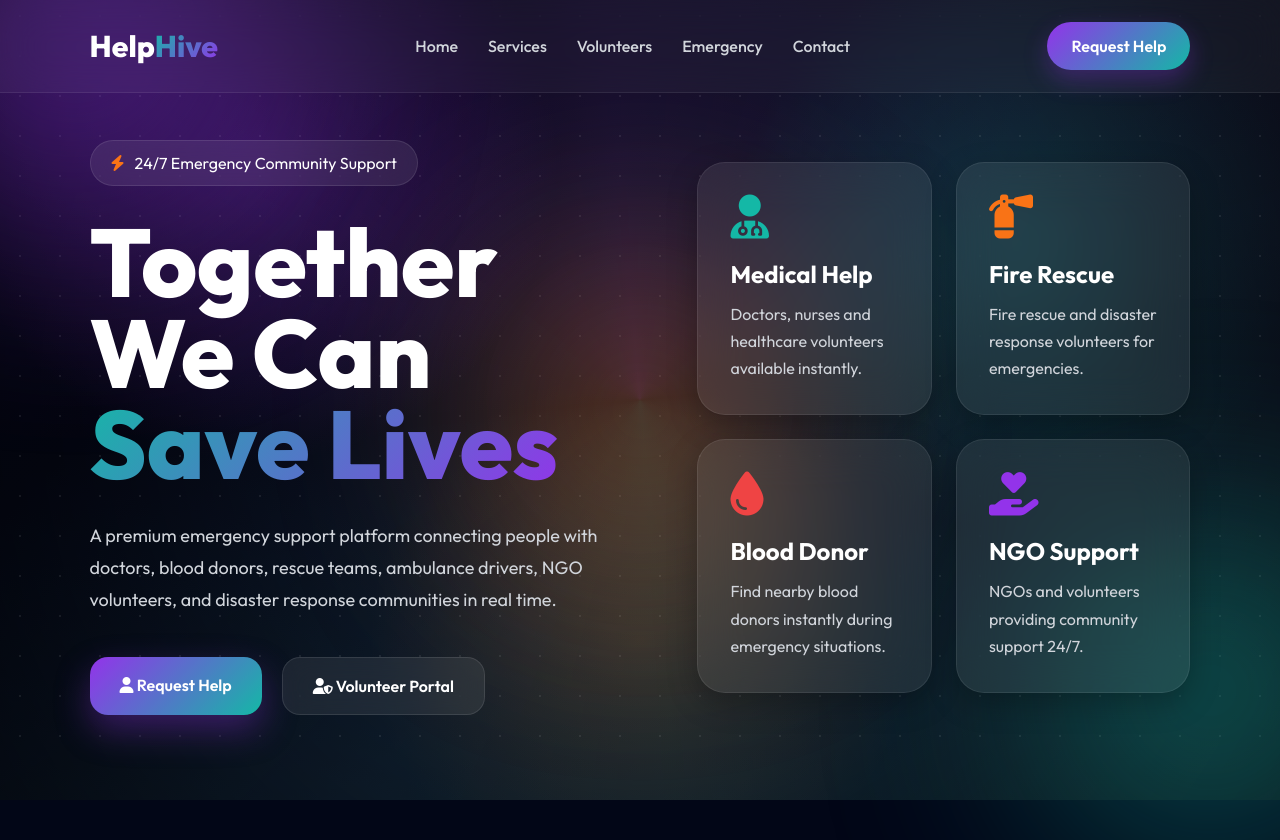
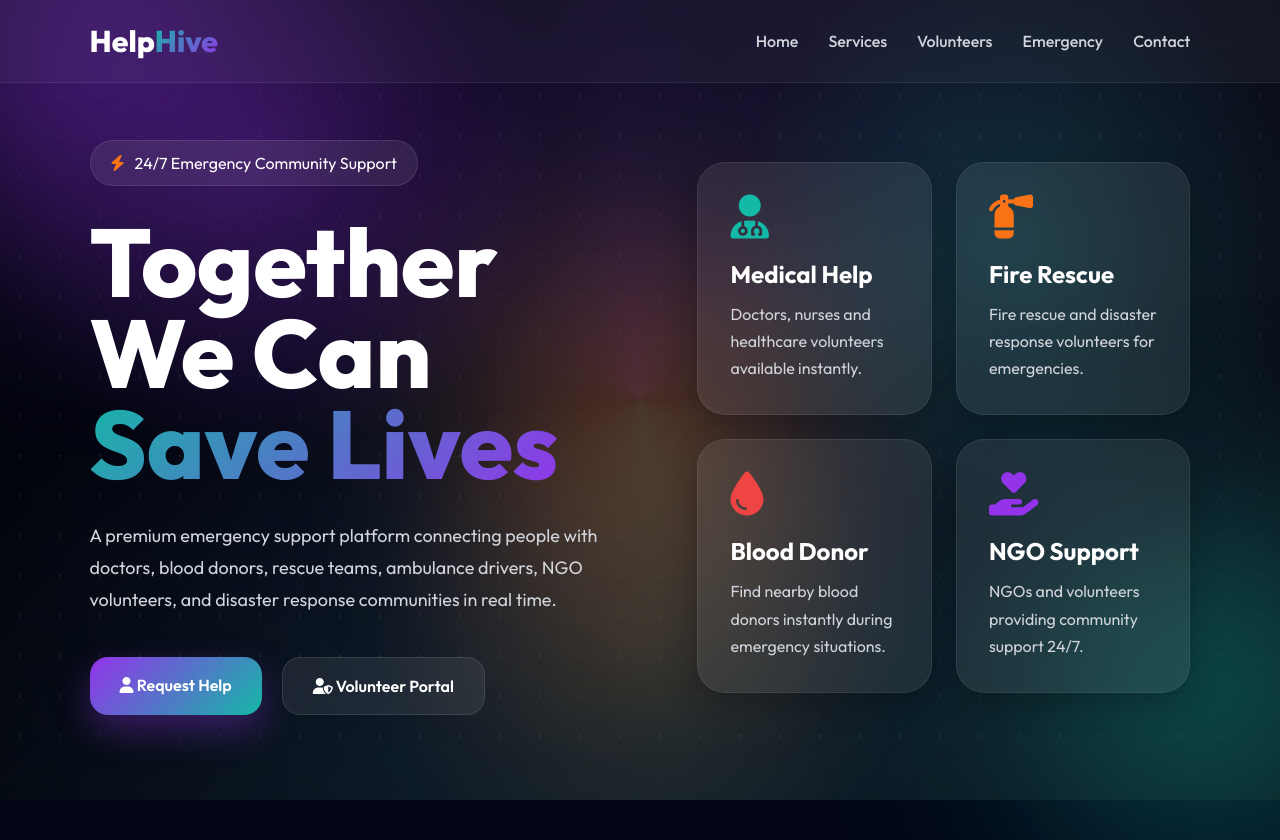
Before and after one commit to gagandeepgn94-code/Help_Hive, a Flask app: page / in a window 1280 px wide. Shown: the top 840 px of the page. Run offline with Flask 3, Linux system fonts and the light colour scheme.

Commit message:
Removed duplicate 'Request Help'

```diff
--- a/templates/index.html
+++ b/templates/index.html
@@ -572,10 +572,6 @@
       <a href="#">Contact</a>
     </div>
 
-    <a href="#" class="nav-btn">
-      Request Help
-    </a>
-
   </nav>
 
   <!-- HERO -->
```
